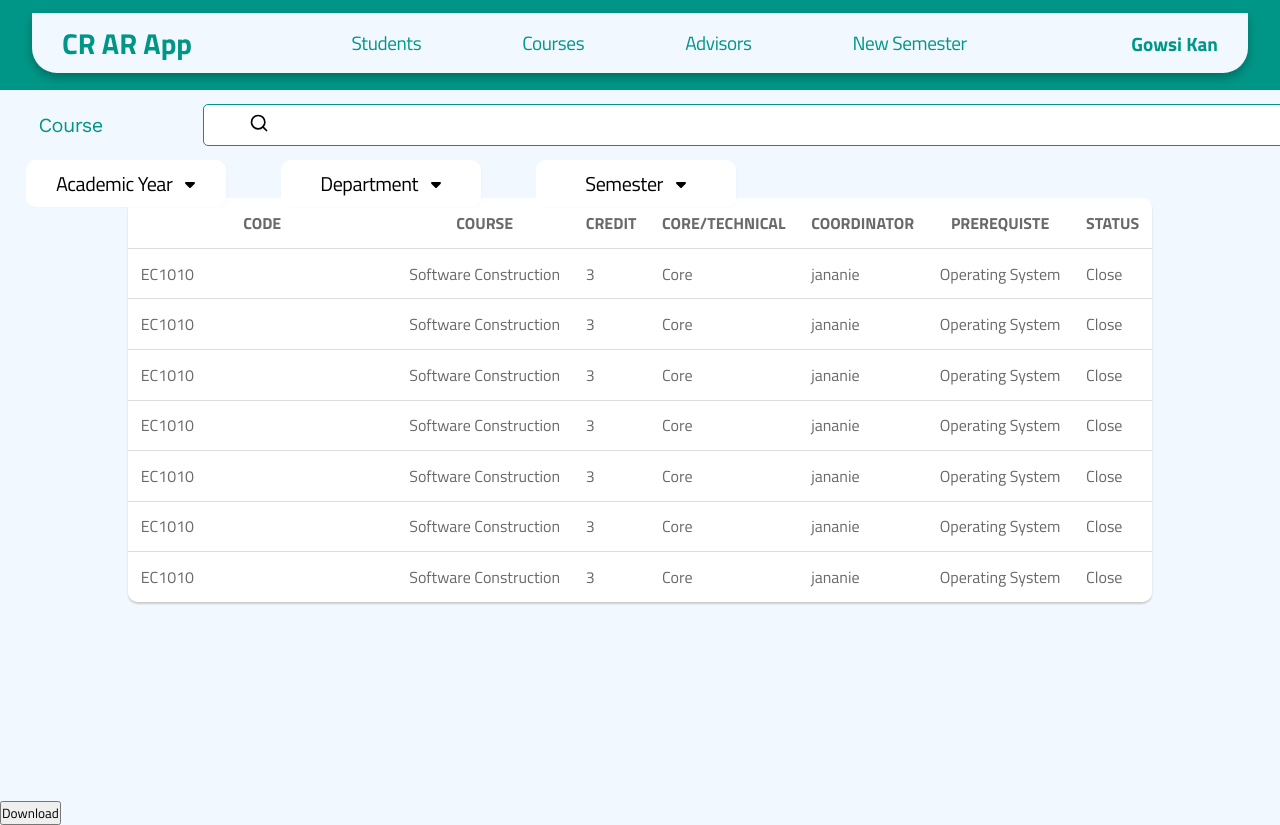
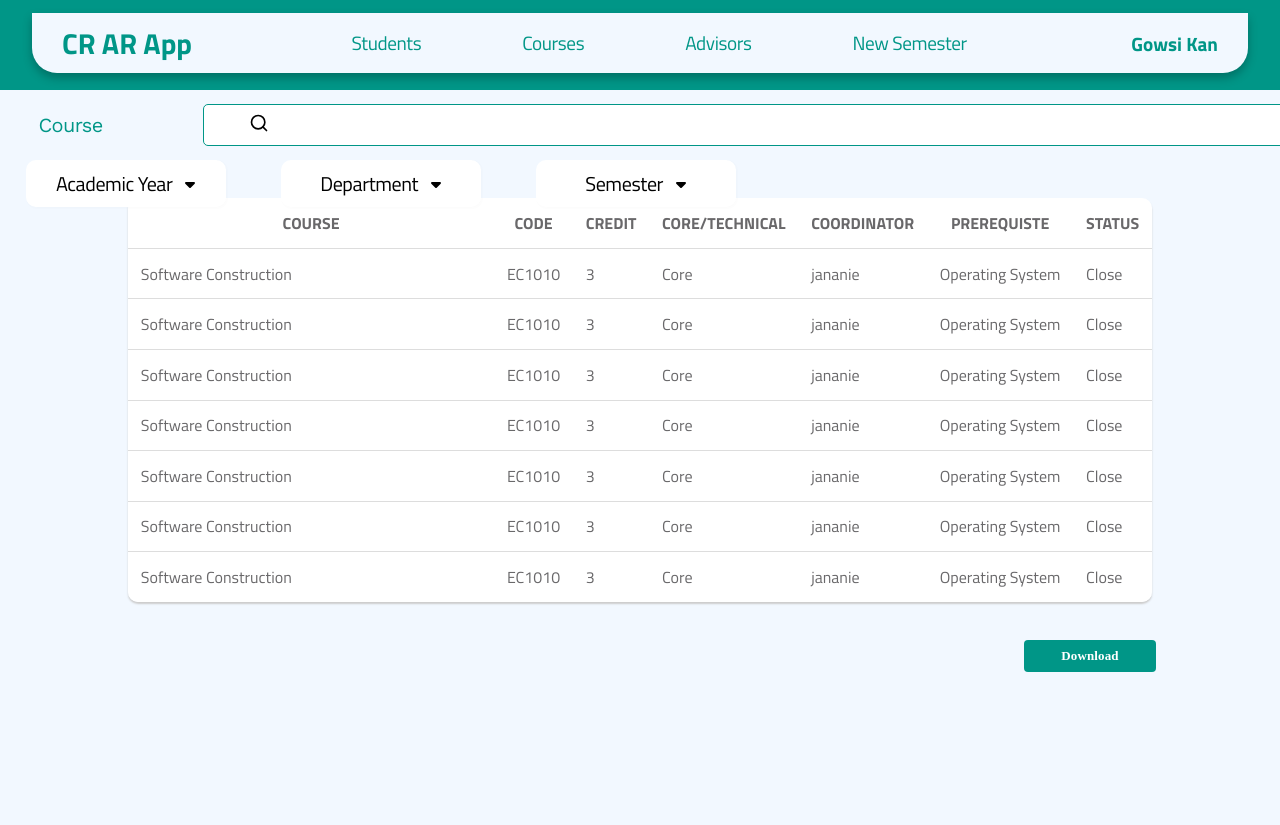
Before and after one commit to DilushanG/SoftwareEngineeringProject-CR-ARApp, a React (Create React App) app in the folder cr-ar-app/: page /courses in a window 1280 px wide. After the commit the page ends 800 px from the top, so only its background shows below. Built offline with nearby package versions, Linux system fonts and the light colour scheme.

Commit message:
download button finished

```diff
--- a/cr-ar-app/src/Components/CourseTable.js
+++ b/cr-ar-app/src/Components/CourseTable.js
@@ -26,16 +26,16 @@ import DownloadButton from "./DownloadButton";
       console.log('Download:', Term);
     };
     const list = [
-    { Code: "EC1010",Course: "Software Construction",Credit: "3",Core: "Core",Coordinator: "jananie",Prerequiste: "Operating System",Status: "Close"},
-    { Code: "EC1010",Course: "Software Construction",Credit: "3",Core: "Core",Coordinator: "jananie",Prerequiste: "Operating System",Status: "Close"},
-    { Code: "EC1010",Course: "Software Construction",Credit: "3",Core: "Core",Coordinator: "jananie",Prerequiste: "Operating System",Status: "Close"},
-    { Code: "EC1010",Course: "Software Construction",Credit: "3",Core: "Core",Coordinator: "jananie",Prerequiste: "Operating System",Status: "Close"},
-    { Code: "EC1010",Course: "Software Construction",Credit: "3",Core: "Core",Coordinator: "jananie",Prerequiste: "Operating System",Status: "Close"},
-    { Code: "EC1010",Course: "Software Construction",Credit: "3",Core: "Core",Coordinator: "jananie",Prerequiste: "Operating System",Status: "Close"},
-    { Code: "EC1010",Course: "Software Construction",Credit: "3",Core: "Core",Coordinator: "jananie",Prerequiste: "Operating System",Status: "Close"}
+    { Course: "Software Construction",Code: "EC1010",Credit: "3",Core: "Core",Coordinator: "jananie",Prerequiste: "Operating System",Status: "Close"},
+    { Course: "Software Construction",Code: "EC1010",Credit: "3",Core: "Core",Coordinator: "jananie",Prerequiste: "Operating System",Status: "Close"},
+    { Course: "Software Construction",Code: "EC1010",Credit: "3",Core: "Core",Coordinator: "jananie",Prerequiste: "Operating System",Status: "Close"},
+    { Course: "Software Construction",Code: "EC1010",Credit: "3",Core: "Core",Coordinator: "jananie",Prerequiste: "Operating System",Status: "Close"},
+    { Course: "Software Construction",Code: "EC1010",Credit: "3",Core: "Core",Coordinator: "jananie",Prerequiste: "Operating System",Status: "Close"},
+    { Course: "Software Construction",Code: "EC1010",Credit: "3",Core: "Core",Coordinator: "jananie",Prerequiste: "Operating System",Status: "Close"},
+    { Course: "Software Construction",Code: "EC1010",Credit: "3",Core: "Core",Coordinator: "jananie",Prerequiste: "Operating System",Status: "Close"}
   ];
 
-  const colNames = ['Code','Course','Credit','Core/Technical','Coordinator','Prerequiste','Status'];
+  const colNames = ['Course','Code','Credit','Core/Technical','Coordinator','Prerequiste','Status'];
 
     return (
 
@@ -51,18 +51,18 @@ import DownloadButton from "./DownloadButton";
         <DropDownSemester/></div>
 
 
-
-
         </div>
         </div>
         </div>
         </div>
         <div>
         <Table list={list} colNames={colNames}/>
-        </div>
-         <div>
+        <div>
           <DownloadButton onClick={handledownload} />
         </div>
+        </div>
+
+
 
 
       </div>
--- a/cr-ar-app/src/Styles/DownloadButton.css
+++ b/cr-ar-app/src/Styles/DownloadButton.css
@@ -1,12 +1,27 @@
-downstyle{
+.downstyle{
+    position:fixed;
+    top: 80%;
+    margin-left: 80%;
     display: flex;
-    width: 239px;
-    height: 32px;
+    width: 132px;
+    flex-direction: row;
+    align-items: center;
     justify-content: center;
-    align-items: center;
     flex-shrink: 0;
+    color: var(--white, #FFF);
+    text-align: center;
+    font-family: Poppins;
+    font-size: 13px;
+    font-style: normal;
+    font-weight: 600;
+    line-height: normal;
+    letter-spacing: 0.13px;
+    background-color: var(--primary-color, #009687);
+    border: none;
+    border-radius: 4px;
+    padding: 8px;
+    cursor: pointer;
+    outline: none;
+    transition: background-color 0.3s ease;
 
-    top: 1004px;
-    left: 1620px;
-    transform: 100%;
 }
```
